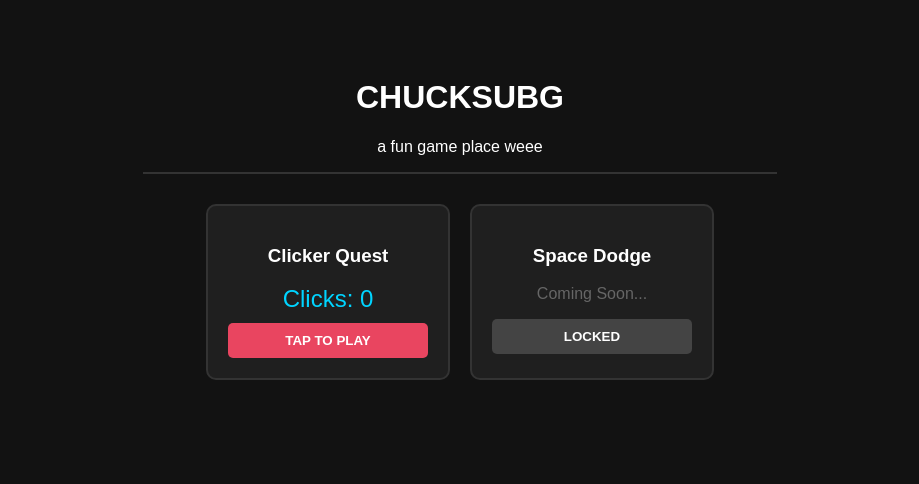
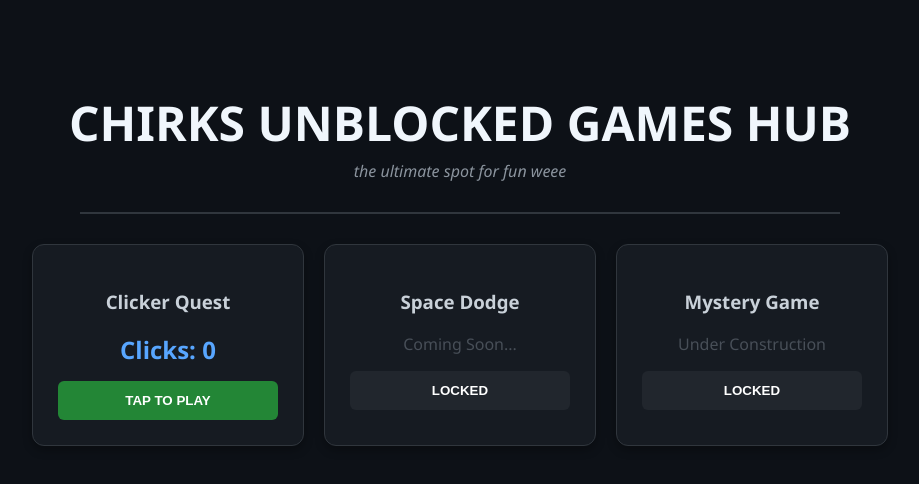
Before and after one commit to garrettcharlie325/CHUCKSUBG123, a plain HTML site: page index.html in a window 1280 px wide. Shown: the whole page, without its empty margins (180-1099 px from the left). Drawn offline with Linux system fonts and the light colour scheme.

Commit message:
Update index.html

```diff
--- a/index.html
+++ b/index.html
@@ -1,20 +1,24 @@
 <!DOCTYPE html>
 <html>
 <head>
-    <title>CHUCKSUBG - Game Hub</title>
+    <title>CHIRKS UNBLOCKED GAMES HUB</title>
     <style>
-        body { font-family: sans-serif; background-color: #121212; color: white; text-align: center; padding-top: 50px; }
-        .game-container { display: flex; justify-content: center; gap: 20px; flex-wrap: wrap; }
-        .game-card { background: #1f1f1f; border: 2px solid #333; padding: 20px; border-radius: 10px; width: 200px; }
-        .btn { background: #e94560; color: white; border: none; padding: 10px 20px; border-radius: 5px; cursor: pointer; font-weight: bold; width: 100%; }
-        .btn:hover { background: #ff5e78; transform: translateY(-2px); }
-        #score-display { font-size: 24px; color: #00d4ff; margin-bottom: 10px; }
+        body { font-family: 'Segoe UI', Tahoma, Geneva, Verdana, sans-serif; background-color: #0d1117; color: #c9d1d9; text-align: center; padding-top: 50px; }
+        .game-container { display: flex; justify-content: center; gap: 20px; flex-wrap: wrap; margin-top: 30px; }
+        .game-card { background: #161b22; border: 1px solid #30363d; padding: 25px; border-radius: 12px; width: 220px; box-shadow: 0 4px 10px rgba(0,0,0,0.3); }
+        .btn { background: #238636; color: white; border: none; padding: 12px 20px; border-radius: 6px; cursor: pointer; font-weight: bold; width: 100%; transition: 0.2s; }
+        .btn:hover { background: #2ea043; transform: scale(1.02); }
+        #score-display { font-size: 24px; color: #58a6ff; margin-bottom: 15px; font-weight: bold; }
+        h1 { color: #f0f6fc; font-size: 3rem; margin-bottom: 0; }
+        .subtitle { color: #8b949e; font-style: italic; margin-top: 5px; }
     </style>
 </head>
 <body>
-    <h1>CHUCKSUBG</h1>
-    <p>a fun game place weee</p>
-    <hr style="width: 50%; border: 0.5px solid #333; margin-bottom: 30px;">
+
+    <h1>CHIRKS UNBLOCKED GAMES HUB</h1>
+    <p class="subtitle">the ultimate spot for fun weee</p>
+
+    <hr style="width: 60%; border: 0.5px solid #30363d; margin: 30px auto;">
 
     <div class="game-container">
         <div class="game-card">
@@ -25,22 +29,25 @@
 
         <div class="game-card">
             <h3>Space Dodge</h3>
-            <p style="color: #666;">Coming Soon...</p>
-            <button class="btn" style="background: #444;">LOCKED</button>
+            <p style="color: #484f58;">Coming Soon...</p>
+            <button class="btn" style="background: #21262d; cursor: not-allowed;">LOCKED</button>
+        </div>
+
+        <div class="game-card">
+            <h3>Mystery Game</h3>
+            <p style="color: #484f58;">Under Construction</p>
+            <button class="btn" style="background: #21262d; cursor: not-allowed;">LOCKED</button>
         </div>
     </div>
 
     <script>
-        // This is the "brain" of your game
         let score = 0;
-
         function addPoint() {
-            score = score + 1; // Increase score
+            score = score + 1;
             document.getElementById("score-display").innerHTML = "Clicks: " + score;
 
-            // A little reward message
-            if (score === 10) { alert("Novice Clicker Unlocked!"); }
-            if (score === 50) { alert("Clicking Pro!"); }
+            if (score === 10) { alert("Bronze Rank Reached!"); }
+            if (score === 100) { alert("CHIRKS ELITE STATUS!"); }
         }
     </script>
 </body>
```
